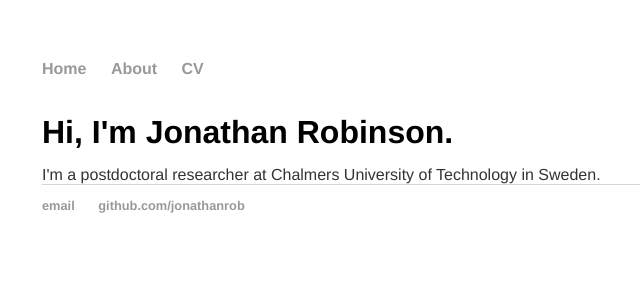
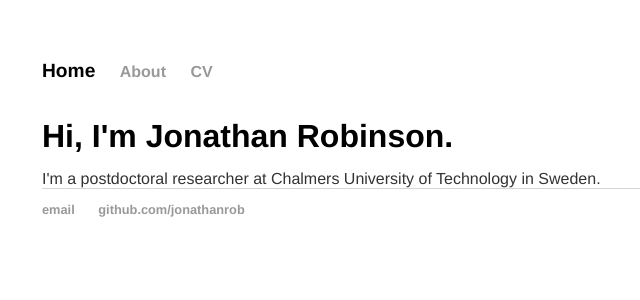
Before and after one commit to JonathanRob/JonathanRob.github.io, a Jekyll site: the page built from index.html, in a window 1280 px wide. Shown: the top 300 px of the page, without its empty margins (150-790 px from the left). Built offline with Jekyll 4.4.1, drawn with Linux system fonts in a browser that asks for light colours.

Commit message:
feat: home/index.html basic placeholder page

```diff
--- a/index.html
+++ b/index.html
@@ -1,7 +1,13 @@
 ---
 layout: default
-title: Jonathan Robinson
+title: Home
 ---
+<style>
+	a.home {
+		font-size: 1.2em;
+		color: black;
+	}
+</style>
 <div class="blurb">
 	<h1>Hi, I'm Jonathan Robinson.</h1>
 	<p>I'm a postdoctoral researcher at Chalmers University of Technology in Sweden.</p>
```
